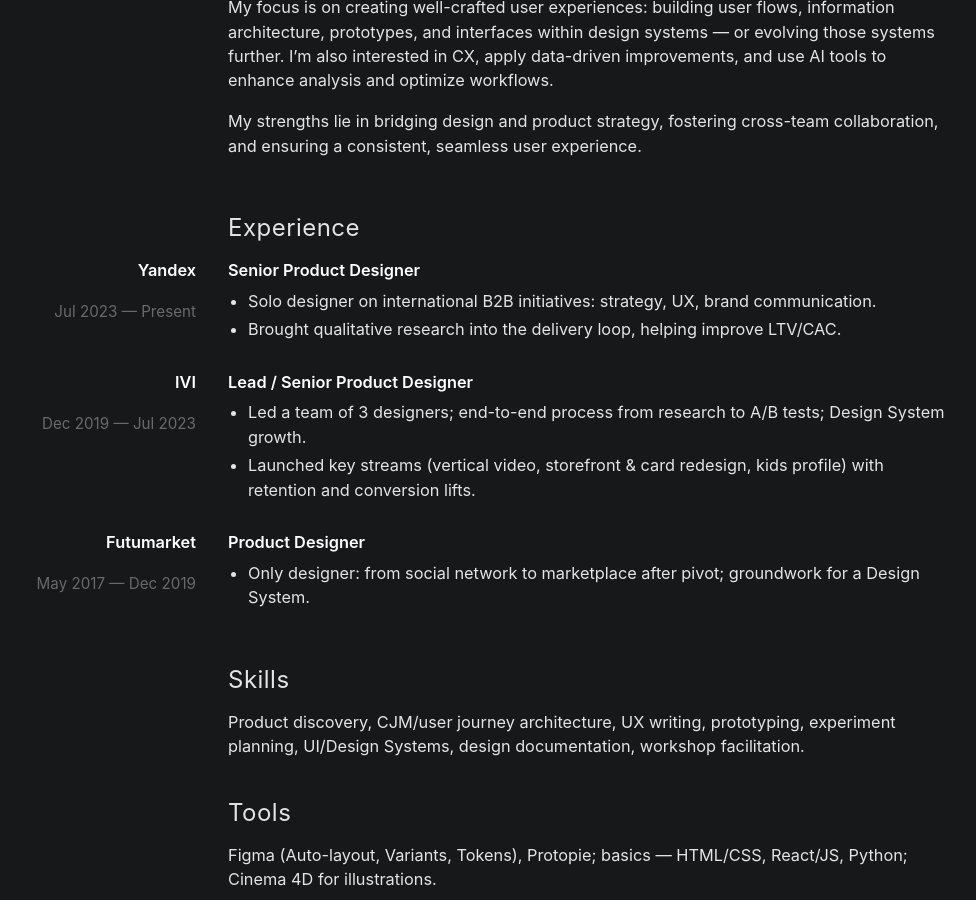
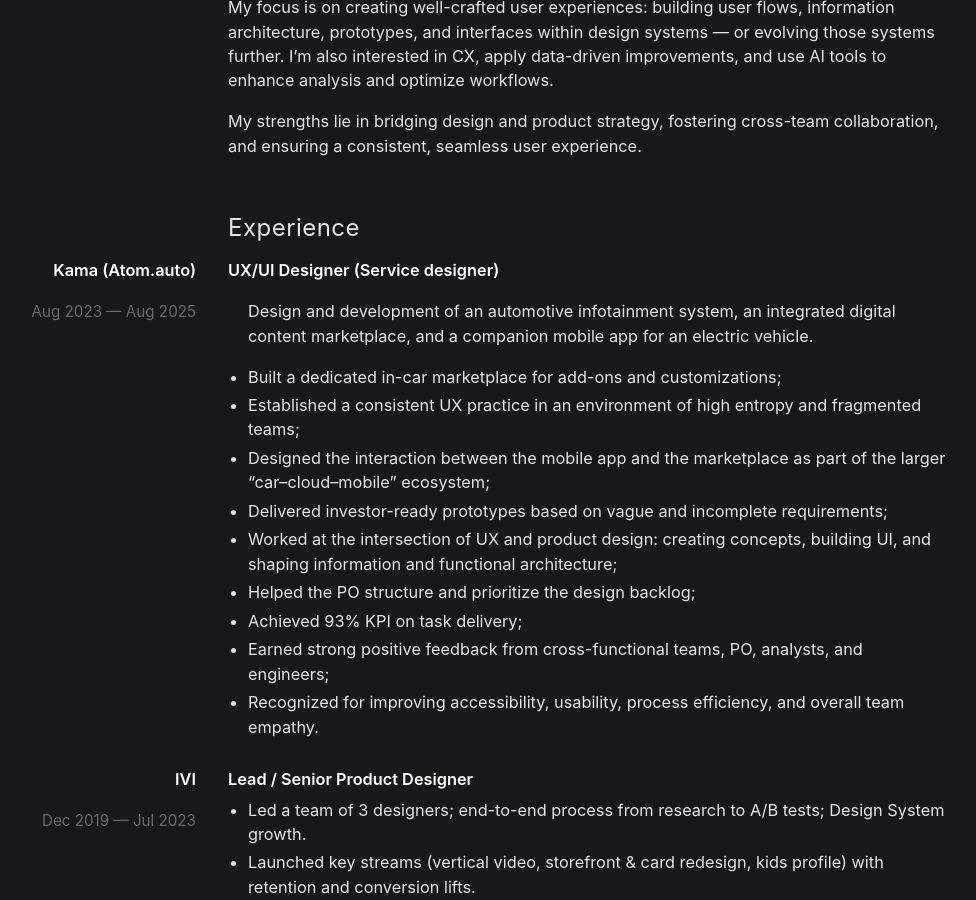
Before and after one commit to uxiscool/experience, a Jekyll site: the page built from cv.md, in a window 1280 px wide and 900 px high, scrolled down 388 px. Shown: the whole window, without its empty margins (52-1028 px from the left). Built offline with Jekyll 4.4.1, drawn with Linux system fonts in a browser that asks for light colours.

Commit message:
Add files via upload

```diff
--- a/cv.md
+++ b/cv.md
@@ -23,14 +23,22 @@ permalink: /cv/
     <div class="cv-right"><h2 class="cvsubheading">Experience</h2></div>
     <!-- Job: Yandex -->
     <div class="cv-rail">
-      <span class="cv-company">Yandex</span><br>
-      <span class="cv-dates">Jul 2023 — Present</span>
+      <span class="cv-company">Kama (Atom.auto)</span><br>
+      <span class="cv-dates">Aug 2023 — Aug 2025</span>
     </div>
     <div class="cv-right">
-      <div class="cv-role">Senior Product Designer</div>
+      <div class="cv-role">UX/UI Designer (Service designer)</div>
       <ul class="cv-bullets">
-        <li>Solo designer on international B2B initiatives: strategy, UX, brand communication.</li>
-        <li>Brought qualitative research into the delivery loop, helping improve LTV/CAC.</li>
+      <p>Design and development of an automotive infotainment system, an integrated digital content marketplace, and a companion mobile app for an electric vehicle.</p>
+        <li>Built a dedicated in-car marketplace for add-ons and customizations;</li>
+        <li>Established a consistent UX practice in an environment of high entropy and fragmented teams;</li>
+        <li>Designed the interaction between the mobile app and the marketplace as part of the larger “car–cloud–mobile” ecosystem;</li>
+        <li>Delivered investor-ready prototypes based on vague and incomplete requirements;</li>
+        <li>Worked at the intersection of UX and product design: creating concepts, building UI, and shaping information and functional architecture;</li>
+        <li>Helped the PO structure and prioritize the design backlog;</li>
+        <li>Achieved 93% KPI on task delivery;</li>
+        <li>Earned strong positive feedback from cross-functional teams, PO, analysts, and engineers;</li>
+        <li>Recognized for improving accessibility, usability, process efficiency, and overall team empathy.</li>
       </ul>
     </div>
     <!-- Job: IVI -->
```
